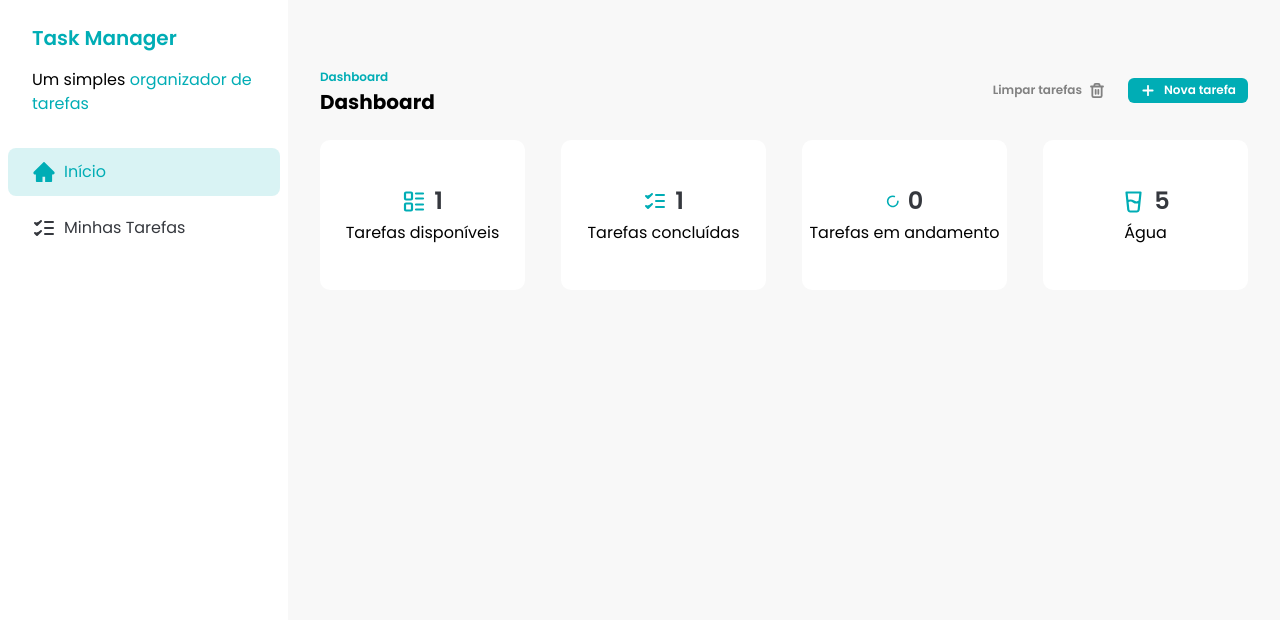
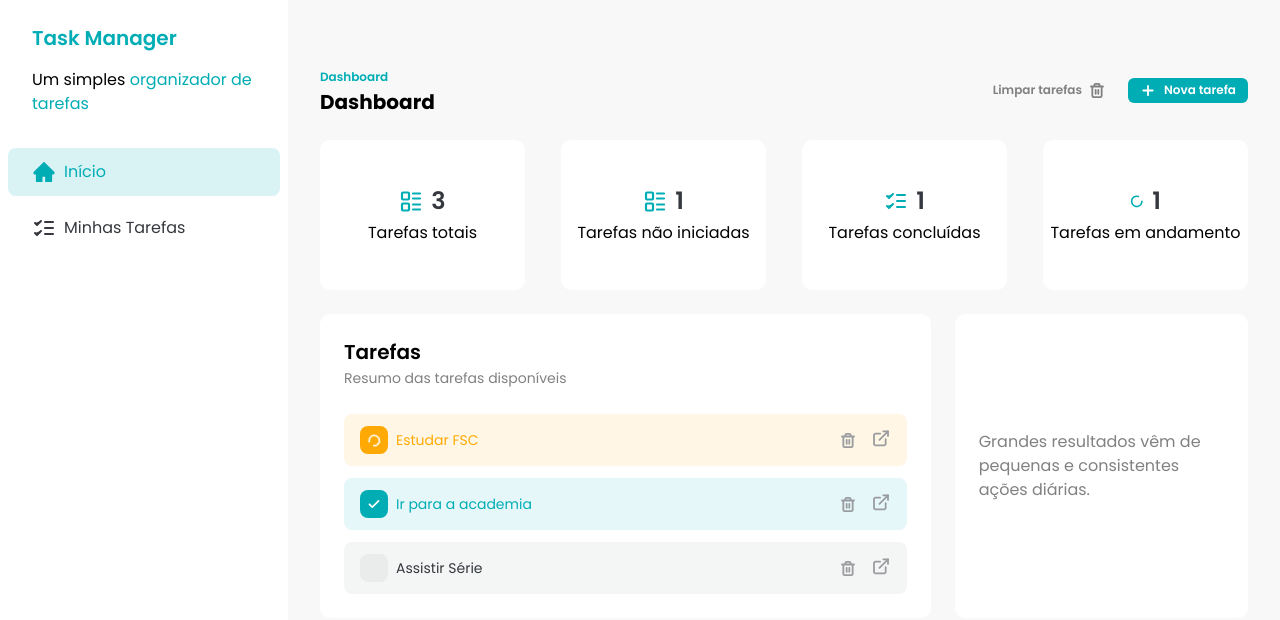
Before and after one commit to thi7silva/TaskManager, a React (Vite) app: page / in a window 1280 px wide. Shown: the top 620 px of the page. Built offline with nearby package versions, Linux system fonts and the light colour scheme; data requests are answered from the project's data file.

Commit message:
feat: update title and favicon

```diff
--- a/db.json
+++ b/db.json
@@ -2,10 +2,24 @@
   "tasks": [
     {
       "id": "10da1553-1d4c-456f-9712-b832025ce87c",
-      "title": "Tetettetetsdtrtd",
-      "description": "etetete",
+      "title": "Estudar FSC",
+      "description": "Estudar Full-Stack",
+      "time": "afternoon",
+      "status": "in_progress"
+    },
+    {
+      "id": "5babe2d8-f951-46e7-824f-a0e19000fda1",
+      "title": "Ir para a academia",
+      "description": "Ir para a academia",
+      "time": "morning",
+      "status": "done"
+    },
+    {
+      "id": "349a7cf2-dfb3-4680-b925-c28307067fde",
+      "title": "Assistir Série",
+      "description": "Assistir Série",
       "time": "evening",
-      "status": "done"
+      "status": "not_started"
     }
   ]
 }
--- a/index.html
+++ b/index.html
@@ -2,8 +2,9 @@
 <html lang="en">
   <head>
     <meta charset="UTF-8" />
+    <link rel="icon" href="/favicon.svg" />
     <meta name="viewport" content="width=device-width, initial-scale=1.0" />
-    <title>Task Manager</title>
+    <title>Gerenciador de Tarefas</title>
   </head>
   <body>
     <div class="font-poppins bg-brand-background" id="root"></div>
--- /dev/null
+++ b/src/components/DashboardCards.jsx
@@ -0,0 +1,49 @@
+import {
+  GlassWaterIcon,
+  LoaderIcon,
+  Tasks2Icon,
+  TasksIcon,
+} from "../assets/icons";
+import DashboardCard from "../components/DashboardCard";
+import { useGetTasks } from "../hooks/data/use-get-tasks";
+
+const DashboardCards = () => {
+  const { data: tasks } = useGetTasks();
+
+  const notStartedTasks = tasks?.filter(
+    (task) => task.status === "not_started"
+  ).length;
+
+  const inProgressTasks = tasks?.filter(
+    (task) => task.status === "in_progress"
+  ).length;
+
+  const completedTasks = tasks?.filter((task) => task.status === "done").length;
+
+  return (
+    <div className="grid grid-cols-4 gap-9">
+      <DashboardCard
+        icon={<Tasks2Icon />}
+        mainText={tasks?.length}
+        secondaryText="Tarefas totais"
+      />
+      <DashboardCard
+        icon={<Tasks2Icon />}
+        mainText={notStartedTasks}
+        secondaryText="Tarefas não iniciadas"
+      />
+      <DashboardCard
+        icon={<TasksIcon />}
+        mainText={completedTasks}
+        secondaryText="Tarefas concluídas"
+      />
+      <DashboardCard
+        icon={<LoaderIcon />}
+        mainText={inProgressTasks}
+        secondaryText="Tarefas em andamento"
+      />
+    </div>
+  );
+};
+
+export default DashboardCards;
--- a/src/components/Sidebar.jsx
+++ b/src/components/Sidebar.jsx
@@ -1,15 +1,15 @@
-import { HomeIcon, TasksIcon } from '../assets/icons';
-import SidebarButton from './SidebarButton';
+import { HomeIcon, TasksIcon } from "../assets/icons";
+import SidebarButton from "./SidebarButton";
 
 const Sidebar = () => {
   return (
-    <div className="h-screen w-72 min-w-72 bg-white">
+    <div className="min-h-screen w-72 min-w-72 bg-white">
       <div className="space-y-4 px-8 py-6">
         <h1 className="text-brand-primary text-xl font-semibold">
           Task Manager
         </h1>
         <p>
-          Um simples{' '}
+          Um simples{" "}
           <span className="text-brand-primary">organizador de tarefas</span>
         </p>
       </div>
--- a/src/components/TaskItem.jsx
+++ b/src/components/TaskItem.jsx
@@ -53,7 +53,7 @@
     }
 
     if (task.status === "not_started") {
-      return "text-brand-dark-blue bg-brand-dark-blue/10";
+      return "text-brand-dark-blue bg-brand-dark-blue/5";
     }
   };
 
--- a/src/pages/Home.jsx
+++ b/src/pages/Home.jsx
@@ -1,49 +1,37 @@
-import {
-  GlassWaterIcon,
-  LoaderIcon,
-  Tasks2Icon,
-  TasksIcon,
-} from "../assets/icons";
-import DashboardCard from "../components/DashboardCard";
+import DashboardCards from "../components/DashboardCards";
 import Header from "../components/Header";
 import Sidebar from "../components/Sidebar";
+import TaskItem from "../components/TaskItem";
 import { useGetTasks } from "../hooks/data/use-get-tasks";
 
 const HomePage = () => {
   const { data: tasks } = useGetTasks();
-
-  const inProgressTasks = tasks?.filter(
-    (task) => task.status === "in_progress"
-  ).length;
-
-  const completedTasks = tasks?.filter((task) => task.status === "done").length;
 
   return (
     <div className="flex">
       <Sidebar />
       <div className="w-full space-y-6 px-8 py-16">
         <Header subtitle="Dashboard" title="Dashboard" />
-        <div className="grid grid-cols-4 gap-9">
-          <DashboardCard
-            icon={<Tasks2Icon />}
-            mainText={tasks?.length}
-            secondaryText="Tarefas disponíveis"
-          />
-          <DashboardCard
-            icon={<TasksIcon />}
-            mainText={completedTasks}
-            secondaryText="Tarefas concluídas"
-          />
-          <DashboardCard
-            icon={<LoaderIcon />}
-            mainText={inProgressTasks}
-            secondaryText="Tarefas em andamento"
-          />
-          <DashboardCard
-            icon={<GlassWaterIcon />}
-            mainText="5"
-            secondaryText="Água"
-          />
+        <DashboardCards />
+        <div className="grid grid-cols-3 gap-6">
+          <div className="col-span-2 space-y-6 rounded-[10px] bg-white p-6">
+            <div>
+              <h3 className="text-xl font-semibold">Tarefas</h3>
+              <span className="text-brand-dark-gray text-sm">
+                Resumo das tarefas disponíveis
+              </span>
+            </div>
+            <div className="space-y-3">
+              {tasks?.map((task) => (
+                <TaskItem key={task?.id} task={task} />
+              ))}
+            </div>
+          </div>
+          <div className="flex items-center justify-center space-y-6 rounded-[10px] bg-white p-6">
+            <p className="text-brand-dark-gray">
+              Grandes resultados vêm de pequenas e consistentes ações diárias.
+            </p>
+          </div>
         </div>
       </div>
     </div>
```
Also changed, not shown: public/favicon.svg (added).
